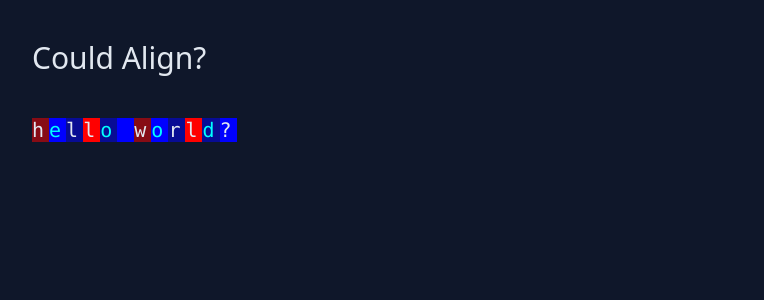
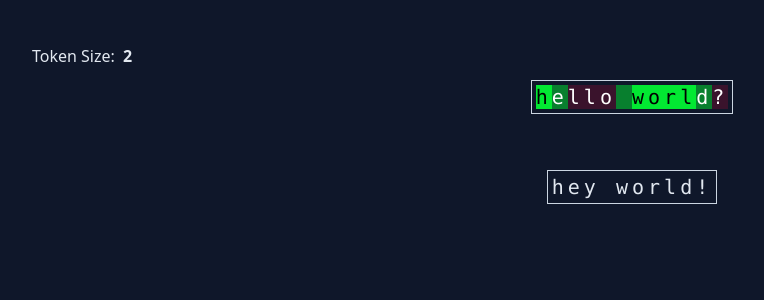
Before and after one commit to simondoesstuff/swtech-utils, a SvelteKit app: page /could-align in a window 1280 px wide. Shown: the top 300 px of the page, without its empty margins (8-772 px from the left). Built offline with nearby package versions, Linux system fonts and the light colour scheme.

Commit message:
could_align all basics working

```diff
--- a/src/app.css
+++ b/src/app.css
@@ -8,7 +8,7 @@
         color: theme(colors.primary.200);
     }
 
-    input, textarea {
+    input, textarea, [contenteditable] {
         background-color: transparent;
         box-shadow: none;
         outline: none;
--- a/src/routes/could-align/+page.svelte
+++ b/src/routes/could-align/+page.svelte
@@ -1,14 +1,102 @@
-<script>
+<script lang="ts">
     import AnnotTextField from "./comps/AnnotTextField.svelte";
+    import {evidenceIndexQuery, tokenIdFreqMany} from "$lib/could_align/could_align";
+
+    let queries: string[] = ['hello world?']
+    let evidence: string[] = ['hey world!'];
+    $: queries = queries.filter(q => q.length > 0);
+    $: evidence = evidence.filter(e => e.length > 0);
+
+    let tokenSize = 2;
+    function parseInput(event: InputEvent) {
+        const data = event.data;
+        if (data) {
+            const num = parseInt(data);
+            if (num) {
+                tokenSize = num;
+            }
+        }
+    }
+
+    $: evTokens = tokenIdFreqMany(evidence, tokenSize);
+    $: qScores = queries.map(q => evidenceIndexQuery(q, evTokens, tokenSize));
+    $: annotations = qScores.map((scores) =>
+        scores.map((score: number) => {
+            let color = score > .1 ? [0, 1, .2] : [1, 0, .2];
+            color = color.map(c => Math.floor(c * 255));
+            return {
+                fg: score <= .5 ? 'white' : 'black',
+                bg: `rgb(${color.join(',')})`,
+                bg_opacity: .9 * Math.max(Math.min(score * 100, 100), 20)
+            }
+        }));
+
+    function checkSelection(loc: 'queries' | 'evidence') {
+        const sel = window.getSelection()?.toString();
+        let target = loc == 'queries' ? queries : evidence;
+
+        if (sel) {
+            target.push(sel);
+            target = target;
+            queries = queries;
+            evidence = evidence;
+        }
+    }
 </script>
 
-<h1 class="text-3xl m-10">
-    Could Align?
-</h1>
+<main class="m-5 lg:m-10">
+    <span class="w-full">
+        <span>Token Size: </span>
+        <span class="font-bold">
+            <input
+                class="p-1 pb-3 w-10"
+                on:input={parseInput}
+                value={tokenSize}
+            />
+        </span>
+    </span>
 
-<div class="m-10">
-    <AnnotTextField/>
-</div>
+    <div
+        id="queries"
+        class="mb-[7vh]"
+    >
+        <div
+            class="annotBlock"
+            on:mouseup={() => checkSelection('queries')}
+        >
+            {#each queries as _, i}
+                <div>
+                    <AnnotTextField
+                        bind:text={queries[i]}
+                        bind:annotations={annotations[i]}
+                    />
+                </div>
+            {/each}
+        </div>
+    </div>
+
+    <div
+        id="evidence"
+        class="annotBlock"
+        on:mouseup={() => checkSelection('evidence')}
+    >
+        {#each evidence as _, i}
+            <div>
+                <AnnotTextField
+                    bind:text={evidence[i]}
+                    annotations={[]}
+                />
+            </div>
+        {/each}
+    </div>
+</main>
 
 <style lang="postcss">
+    .annotBlock {
+        @apply w-full flex justify-center gap-3 md:gap-7 flex-wrap;
+
+        div {
+            @apply border border-primary-300 p-0.5 px-1;
+        }
+    }
 </style>
--- a/src/routes/could-align/comps/AnnotTextField.svelte
+++ b/src/routes/could-align/comps/AnnotTextField.svelte
@@ -6,10 +6,10 @@
     }
 
     export let text = "hello world?";
+    export let annotations: Annotation[];
 
     let inputField: HTMLInputElement;
 
-    let annotations: Annotation[];
     const annotFillDefaults = (a: Annotation): Annotation => ({
         bg: "transparent",
         bg_opacity: 100,
@@ -25,31 +25,22 @@
     $: if (inputField && fgWidth) {
         inputField.style.width = `${text.length * fgWidth}px`;
     }
-
-    // todo: debug
-
-    $: annotations = Array(text.length)
-        .fill(null)
-        .map((_, i) => ({
-            bg: `${i % 3 == 0 ? "red" : "blue"}`,
-            bg_opacity: i % 2 == 0 ? 50 : 100,
-            fg: `${i % 3 == 1 ? "cyan" : ""}`,
-        }));
 </script>
 
-<div id="AnnotTextField">
+<div id="AnnotTextField" class="relative">
     <input
         bind:this={inputField}
         bind:value={text}
         on:scroll={() => inputField.scrollLeft = 0}
-        class="absolute z-20 mono text-transparent"/>
+        class="mono z-20 text-transparent tl"/>
 
 <!-- Backing element  -->
 
     <div id="backing">
 <!--        FG text   -->
-        <span>
+        <span class="tl">
             {#each text as letter, i}
+                {#key annotations[i]}
                     <span
                             bind:offsetWidth={fgWidth}
                             style={`
@@ -57,19 +48,22 @@
                         `}
                             class="z-10 mono"
                     >{letter}</span>
+                {/key}
             {/each}
         </span>
 
 <!--        BG    -->
         <span>
             {#each text as letter, i}
+                {#key annotations[i]}
                     <span
                             style={`
                            background-color: ${annotAt(i)?.bg};
                            filter: opacity(${annotAt(i)?.bg_opacity}%);
                         `}
-                    class="text-transparent mono"
+                            class="mono text-transparent"
                     >{letter}</span>
+                {/key}
             {/each}
         </span>
     </div>
@@ -81,12 +75,16 @@
         caret-color: white;
     }
 
+    .tl {
+        @apply absolute top-0 left-0;
+    }
+
     .mono {
-        @apply font-mono text-xl text-center;
-        letter-spacing: 5px;
+        @apply font-mono text-xl text-center whitespace-pre;
+        letter-spacing: 4px;
     }
 
     #backing > span {
-        @apply absolute whitespace-pre mono;
+        @apply mono select-none;
     }
 </style>
```
Lines whose indentation alone changed are shown as unchanged.
